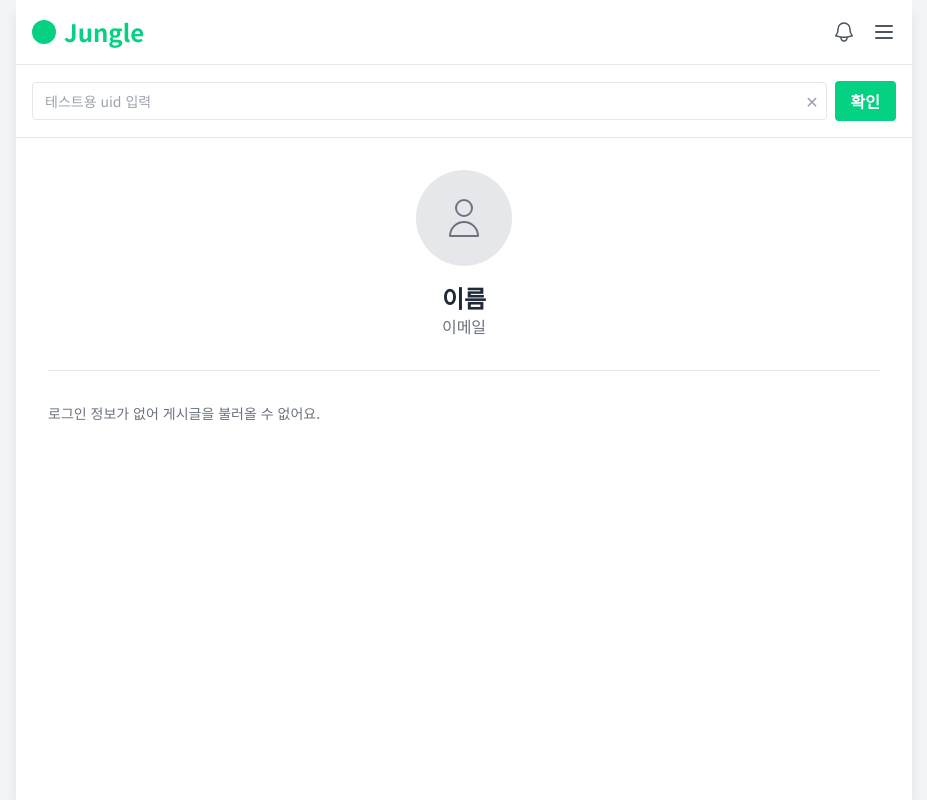
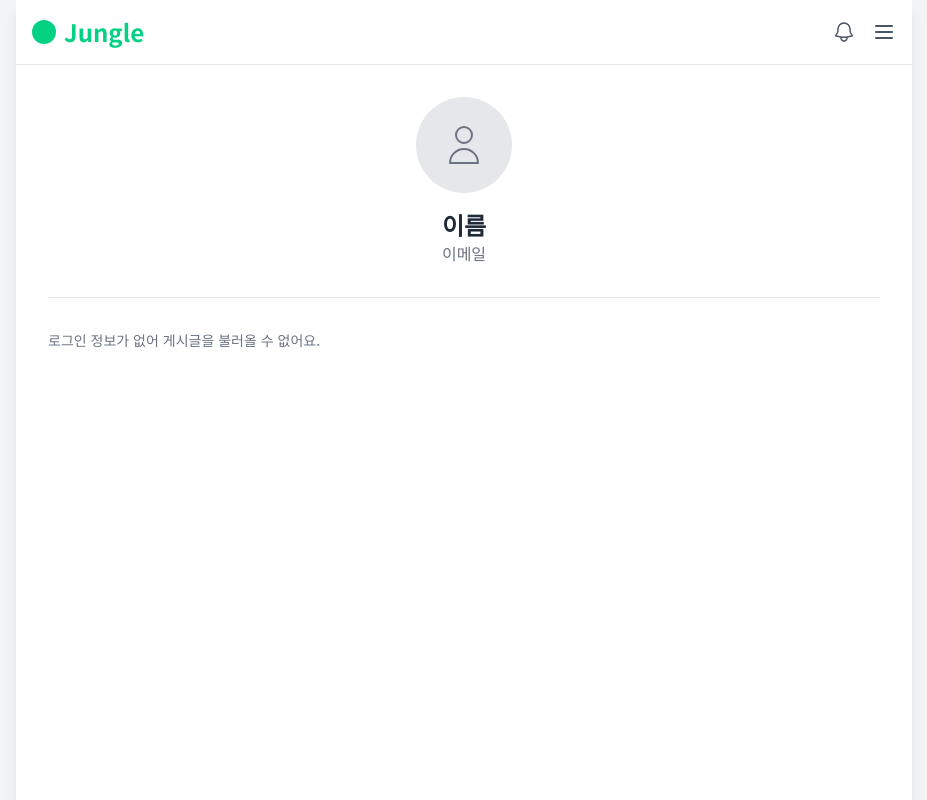
Before and after one commit to dong7812/JUNGLE_WEEK1, a Flask app: page /mypage in a window 1280 px wide. Shown: the whole page, without its empty margins (176-1103 px from the left). Run offline with Flask 3, Linux system fonts and the light colour scheme; some libraries are stand-ins or nearby versions.

Commit message:
[홍순규]마이페이지

```diff
--- a/templates/mypage/mypage.html
+++ b/templates/mypage/mypage.html
@@ -43,20 +43,6 @@
         </button>
       </div>
     </header>
-
-    <!-- ADDED: 테스트용 uid 입력창 -->
-    <div class="p-4 border-b border-gray-200 flex items-center gap-2">
-      <div class="relative flex-grow">
-        <input id="uid-input" type="text" placeholder="테스트용 uid 입력"
-          class="w-full border rounded px-3 py-2 pr-8 text-sm focus:outline-none focus:ring-2 focus:ring-[#05D182]" />
-        <button id="uid-clear" type="button"
-          class="absolute right-2 top-1/2 -translate-y-1/2 text-gray-400 hover:text-gray-700">✕</button>
-      </div>
-      <button id="uid-submit"
-        class="bg-[#05D182] hover:bg-[#04A868] text-white font-bold py-2 px-4 rounded transition-colors">
-        확인
-      </button>
-    </div>
 
     <!-- 메인 -->
     <main class="p-6 md:p-8">
@@ -113,8 +99,6 @@
         }
       }
 
-
-      // 2) 내 글 목록(= posts.uid === currentEmail)
       async function loadMyPosts() {
         const uid = currentEmail;
         if (!uid) {
```
